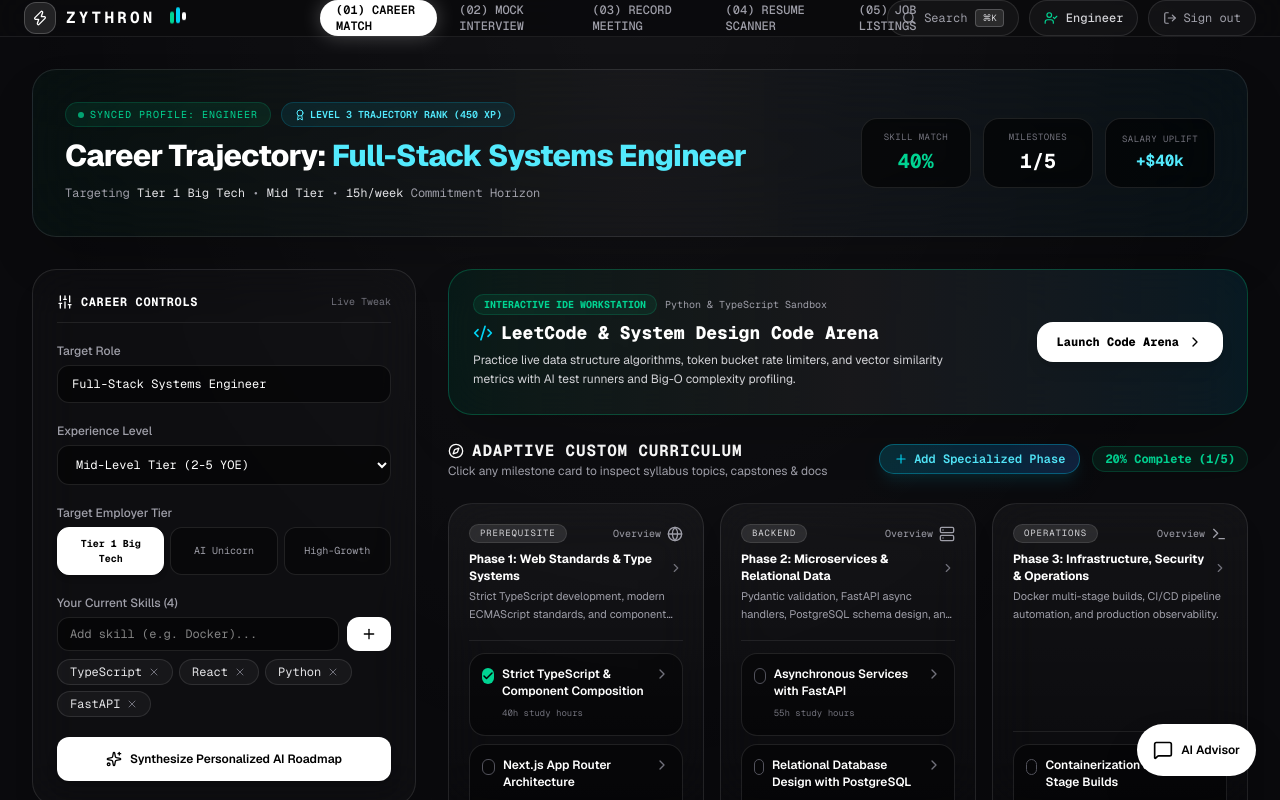
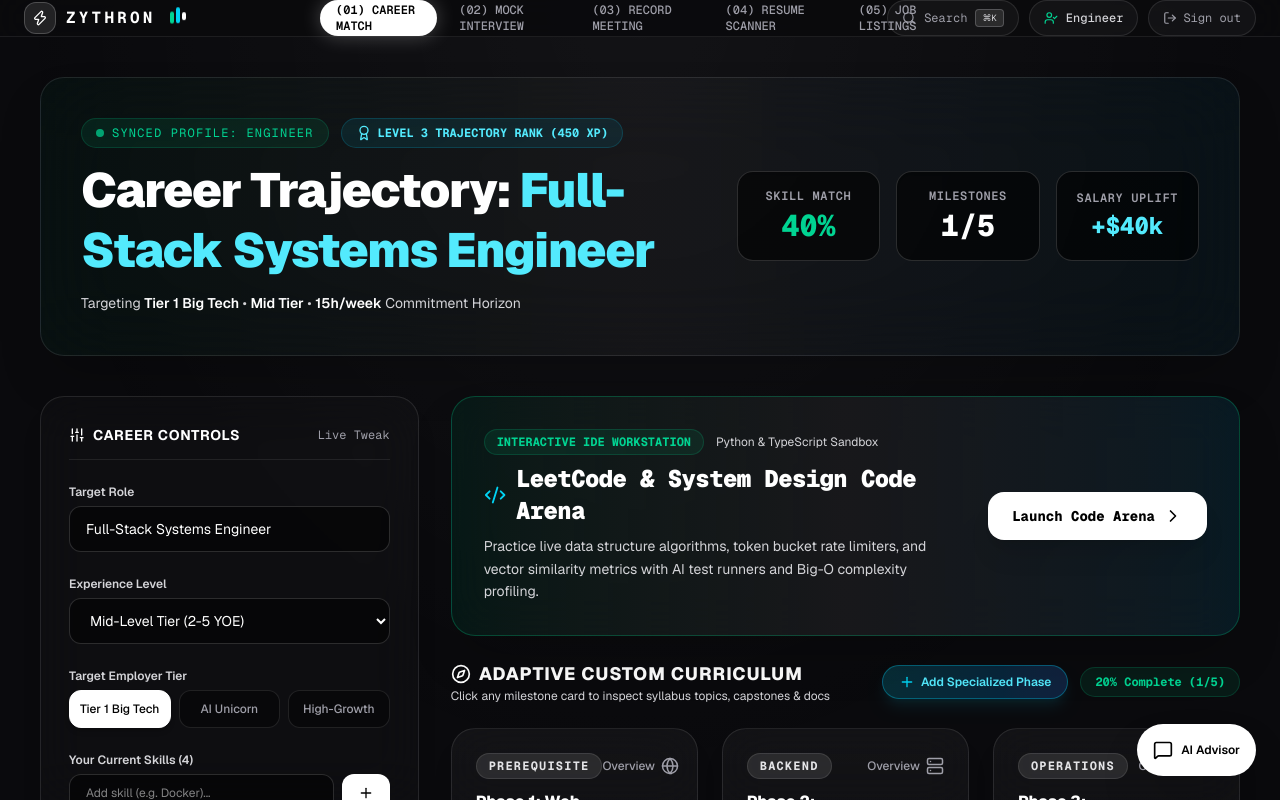
Before and after one commit to N-X-B/Zythron, a Next.js app in the folder frontend/: page /dashboard in a window 1280 px wide. Built offline with nearby package versions, Linux system fonts and the light colour scheme.

Commit message:
fix: Scale up layout typography, container width max-w-[1720px], paddings, and card text sizes

```diff
--- a/frontend/src/app/dashboard/page.tsx
+++ b/frontend/src/app/dashboard/page.tsx
@@ -1072,43 +1072,43 @@ export default function HyperPersonalizedCareerGuidance() {
       </header>
 
       {/* ─── MAIN CONTENT ─── */}
-      <main className="max-w-[1536px] w-full mx-auto p-6 md:p-8 space-y-8 relative z-10">
+      <main className="w-full max-w-[1720px] mx-auto p-6 md:p-10 space-y-10 relative z-10">
 
         {/* ─── 1. HYPER-PERSONALIZED DIAGNOSTIC HEADER BANNER ─── */}
-        <div className="relative overflow-hidden rounded-3xl border border-white/10 bg-gradient-to-r from-emerald-950/20 via-white/[0.03] to-cyan-950/20 p-6 md:p-8 backdrop-blur-2xl shadow-2xl">
-          <div className="flex flex-col md:flex-row md:items-center justify-between gap-6">
-            <div className="space-y-2">
-              <div className="flex flex-wrap items-center gap-2.5">
-                <span className="text-[10px] uppercase font-mono tracking-widest text-emerald-400 bg-emerald-500/10 border border-emerald-500/20 px-3 py-1 rounded-full flex items-center gap-1.5">
-                  <span className="w-1.5 h-1.5 rounded-full bg-emerald-400 animate-pulse" />
+        <div className="relative overflow-hidden rounded-3xl border border-white/10 bg-gradient-to-r from-emerald-950/20 via-white/[0.03] to-cyan-950/20 p-8 md:p-10 backdrop-blur-2xl shadow-2xl">
+          <div className="flex flex-col md:flex-row md:items-center justify-between gap-8">
+            <div className="space-y-3">
+              <div className="flex flex-wrap items-center gap-3">
+                <span className="text-xs uppercase font-mono tracking-widest text-emerald-400 bg-emerald-500/10 border border-emerald-500/20 px-3.5 py-1.5 rounded-full flex items-center gap-2">
+                  <span className="w-2 h-2 rounded-full bg-emerald-400 animate-pulse" />
                   Synced Profile: {userName}
                 </span>
-                <span className="text-[10px] uppercase font-mono text-cyan-300 bg-cyan-500/10 border border-cyan-500/20 px-3 py-1 rounded-full flex items-center gap-1 font-semibold">
-                  <Award className="h-3 w-3 text-cyan-300" />
+                <span className="text-xs uppercase font-mono text-cyan-300 bg-cyan-500/10 border border-cyan-500/20 px-3.5 py-1.5 rounded-full flex items-center gap-1.5 font-bold">
+                  <Award className="h-4 w-4 text-cyan-300" />
                   Level 3 Trajectory Rank (450 XP)
                 </span>
               </div>
-              <h1 className="text-2xl md:text-3xl font-extrabold text-white tracking-tight leading-snug">
+              <h1 className="text-3xl md:text-4xl lg:text-5xl font-black text-white tracking-tight leading-tight">
                 Career Trajectory: <span className="text-cyan-300">{formattedRoleTitle}</span>
               </h1>
-              <p className="text-xs text-zinc-400 font-mono leading-relaxed">
-                Targeting <span className="text-zinc-200">{targetCompanyTier}</span> • <span className="text-zinc-200">{experienceLevel} Tier</span> • <span className="text-zinc-200">{weeklyCommitmentHours}h/week</span> Commitment Horizon
+              <p className="text-sm text-zinc-300 font-sans leading-relaxed">
+                Targeting <span className="text-white font-semibold">{targetCompanyTier}</span> • <span className="text-white font-semibold">{experienceLevel} Tier</span> • <span className="text-white font-semibold">{weeklyCommitmentHours}h/week</span> Commitment Horizon
               </p>
             </div>
 
             {/* Diagnostic Metrics */}
-            <div className="grid grid-cols-3 gap-3 font-mono text-center shrink-0">
-              <div className="min-w-[110px] bg-black/60 border border-white/10 px-4 py-3 rounded-2xl flex flex-col items-center justify-center shadow-inner hover:border-white/20 transition-all">
-                <span className="text-[9px] text-zinc-500 uppercase tracking-wider block mb-0.5">Skill Match</span>
-                <span className="text-xl font-bold text-emerald-400">{skillMatchPercent}%</span>
-              </div>
-              <div className="min-w-[110px] bg-black/60 border border-white/10 px-4 py-3 rounded-2xl flex flex-col items-center justify-center shadow-inner hover:border-white/20 transition-all">
-                <span className="text-[9px] text-zinc-500 uppercase tracking-wider block mb-0.5">Milestones</span>
-                <span className="text-xl font-bold text-white">{completedCount}/{totalMilestones}</span>
-              </div>
-              <div className="min-w-[110px] bg-black/60 border border-white/10 px-4 py-3 rounded-2xl flex flex-col items-center justify-center shadow-inner hover:border-white/20 transition-all">
-                <span className="text-[9px] text-zinc-500 uppercase tracking-wider block mb-0.5">Salary Uplift</span>
-                <span className="text-base font-bold text-cyan-300">+${estimatedSalaryUplift / 1000}k</span>
+            <div className="grid grid-cols-3 gap-4 font-mono text-center shrink-0">
+              <div className="min-w-[125px] sm:min-w-[140px] bg-black/60 border border-white/15 px-5 py-4 rounded-2xl flex flex-col items-center justify-center shadow-inner hover:border-white/30 transition-all">
+                <span className="text-xs text-zinc-400 uppercase tracking-wider block mb-1 font-semibold">Skill Match</span>
+                <span className="text-2xl md:text-3xl font-extrabold text-emerald-400">{skillMatchPercent}%</span>
+              </div>
+              <div className="min-w-[125px] sm:min-w-[140px] bg-black/60 border border-white/15 px-5 py-4 rounded-2xl flex flex-col items-center justify-center shadow-inner hover:border-white/30 transition-all">
+                <span className="text-xs text-zinc-400 uppercase tracking-wider block mb-1 font-semibold">Milestones</span>
+                <span className="text-2xl md:text-3xl font-extrabold text-white">{completedCount}/{totalMilestones}</span>
+              </div>
+              <div className="min-w-[125px] sm:min-w-[140px] bg-black/60 border border-white/15 px-5 py-4 rounded-2xl flex flex-col items-center justify-center shadow-inner hover:border-white/30 transition-all">
+                <span className="text-xs text-zinc-400 uppercase tracking-wider block mb-1 font-semibold">Salary Uplift</span>
+                <span className="text-xl md:text-2xl font-extrabold text-cyan-300">+${estimatedSalaryUplift / 1000}k</span>
               </div>
             </div>
           </div>
@@ -1121,33 +1121,33 @@ export default function HyperPersonalizedCareerGuidance() {
           <div className="lg:col-span-4 space-y-6">
 
             {/* Parameter Adjustment Panel */}
-            <div className="rounded-3xl border border-white/10 bg-white/[0.02] p-6 backdrop-blur-xl space-y-5 shadow-xl">
-              <div className="flex items-center justify-between pb-3 border-b border-white/[0.08]">
-                <h3 className="text-xs font-bold text-white uppercase tracking-wider font-mono flex items-center gap-2">
+            <div className="rounded-3xl border border-white/10 bg-white/[0.02] p-7 backdrop-blur-xl space-y-6 shadow-xl">
+              <div className="flex items-center justify-between pb-3.5 border-b border-white/[0.08]">
+                <h3 className="text-sm font-bold text-white uppercase tracking-wider flex items-center gap-2">
                   <Sliders className="h-4 w-4 text-white" />
                   Career Controls
                 </h3>
-                <span className="text-[10px] font-mono text-zinc-500">Live Tweak</span>
+                <span className="text-xs font-mono text-zinc-400">Live Tweak</span>
               </div>
 
               {/* Target Role Input */}
               <div>
-                <label className="text-xs text-zinc-400 block mb-1.5 font-medium">Target Role</label>
+                <label className="text-xs text-zinc-300 block mb-1.5 font-semibold">Target Role</label>
                 <input
                   type="text"
                   value={preferredRole}
                   onChange={(e) => setPreferredRole(e.target.value)}
-                  className="w-full bg-black/50 border border-white/10 px-3.5 py-2.5 rounded-xl text-xs text-white focus:outline-none focus:border-white/40 font-mono"
+                  className="w-full bg-black/50 border border-white/15 px-4 py-3 rounded-xl text-sm text-white focus:outline-none focus:border-cyan-400 transition-colors"
                 />
               </div>
 
               {/* Experience Level Selector */}
               <div>
-                <label className="text-xs text-zinc-400 block mb-1.5 font-medium">Experience Level</label>
+                <label className="text-xs text-zinc-300 block mb-1.5 font-semibold">Experience Level</label>
                 <select
                   value={experienceLevel}
                   onChange={(e) => setExperienceLevel(e.target.value as any)}
-                  className="w-full bg-black/50 border border-white/10 px-3.5 py-2.5 rounded-xl text-xs text-white focus:outline-none focus:border-white/40 font-mono"
+                  className="w-full bg-black/50 border border-white/15 px-4 py-3 rounded-xl text-sm text-white focus:outline-none focus:border-cyan-400 transition-colors"
                 >
                   <option value="Junior">Junior Tier (0-2 YOE)</option>
                   <option value="Mid">Mid-Level Tier (2-5 YOE)</option>
@@ -1157,13 +1157,13 @@ export default function HyperPersonalizedCareerGuidance() {
 
               {/* Target Company Tier Selector */}
               <div>
-                <label className="text-xs text-zinc-400 block mb-1.5 font-medium">Target Employer Tier</label>
-                <div className="grid grid-cols-3 gap-1.5 font-mono text-[10px]">
+                <label className="text-xs text-zinc-300 block mb-1.5 font-semibold">Target Employer Tier</label>
+                <div className="grid grid-cols-3 gap-2 text-xs">
                   {(["Tier 1 Big Tech", "AI Unicorn", "High-Growth"] as const).map((tier) => (
                     <button
                       key={tier}
                       onClick={() => setTargetCompanyTier(tier)}
-                      className={`p-2 rounded-xl border text-center transition-all ${
+                      className={`py-2.5 px-2 rounded-xl border text-center font-medium transition-all ${
                         targetCompanyTier === tier
                           ? "bg-white text-black font-bold border-white shadow-md"
                           : "bg-black/40 border-white/10 text-zinc-400 hover:text-white"
@@ -1177,27 +1177,27 @@ export default function HyperPersonalizedCareerGuidance() {
 
               {/* Interactive Skill Chips Editor */}
               <div>
-                <label className="text-xs text-zinc-400 block mb-1.5 font-medium">Your Current Skills ({userSkills.length})</label>
-                <div className="flex gap-2 mb-2">
+                <label className="text-xs text-zinc-300 block mb-1.5 font-semibold">Your Current Skills ({userSkills.length})</label>
+                <div className="flex gap-2 mb-2.5">
                   <input
                     type="text"
                     value={skillInput}
                     onChange={(e) => setSkillInput(e.target.value)}
                     onKeyDown={(e) => e.key === "Enter" && handleAddSkill()}
                     placeholder="Add skill (e.g. Docker)..."
-                    className="flex-1 bg-black/50 border border-white/10 px-3 py-2 rounded-xl text-xs text-white focus:outline-none font-mono"
+                    className="flex-1 bg-black/50 border border-white/15 px-4 py-2.5 rounded-xl text-xs text-white focus:outline-none focus:border-cyan-400"
                   />
-                  <button onClick={handleAddSkill} className="bg-white text-black px-3.5 py-2 rounded-xl text-xs font-semibold hover:bg-zinc-200 transition-colors">
+                  <button onClick={handleAddSkill} className="bg-white text-black px-4 py-2.5 rounded-xl text-xs font-bold hover:bg-zinc-200 transition-colors">
                     <Plus className="h-4 w-4" />
                   </button>
                 </div>
 
-                <div className="flex flex-wrap gap-1.5 max-h-32 overflow-y-auto">
+                <div className="flex flex-wrap gap-2 max-h-36 overflow-y-auto">
                   {userSkills.map((s) => (
-                    <span key={s.name} className="inline-flex items-center gap-1.5 text-xs bg-white/[0.04] text-zinc-200 px-3 py-1 rounded-full border border-white/10 font-mono">
+                    <span key={s.name} className="inline-flex items-center gap-2 text-xs bg-white/[0.06] text-zinc-200 px-3.5 py-1.5 rounded-full border border-white/15 font-medium">
                       {s.name}
-                      <button onClick={() => handleRemoveSkill(s.name)} className="text-zinc-500 hover:text-white">
-                        <X className="h-3 w-3" />
+                      <button onClick={() => handleRemoveSkill(s.name)} className="text-zinc-400 hover:text-white">
+                        <X className="h-3.5 w-3.5" />
                       </button>
                     </span>
                   ))}
@@ -1208,7 +1208,7 @@ export default function HyperPersonalizedCareerGuidance() {
               <button
                 onClick={handleSynthesizeAIRoadmap}
                 disabled={isGeneratingRoadmap}
-                className="w-full bg-white text-black font-semibold py-3.5 rounded-xl text-xs hover:bg-zinc-200 transition-all flex items-center justify-center gap-2 cursor-pointer shadow-lg disabled:opacity-50"
+                className="w-full bg-white text-black font-extrabold py-4 rounded-2xl text-sm hover:bg-zinc-200 transition-all flex items-center justify-center gap-2.5 cursor-pointer shadow-xl disabled:opacity-50"
               >
                 {isGeneratingRoadmap ? (
                   <>
@@ -1312,84 +1312,84 @@ export default function HyperPersonalizedCareerGuidance() {
           <div className="lg:col-span-8 space-y-6">
 
             {/* 🚀 PROMINENT CODE ARENA WORKSTATION CARD */}
-            <div className="rounded-3xl border border-emerald-500/30 bg-gradient-to-r from-emerald-950/40 via-zinc-900 to-cyan-950/40 p-6 backdrop-blur-xl shadow-2xl flex flex-col md:flex-row items-start md:items-center justify-between gap-4 font-mono relative overflow-hidden group">
-              <div className="space-y-1 z-10">
-                <div className="flex items-center gap-2">
-                  <span className="text-[10px] uppercase font-bold text-emerald-400 bg-emerald-500/10 border border-emerald-500/20 px-2.5 py-0.5 rounded-full">
+            <div className="rounded-3xl border border-emerald-500/30 bg-gradient-to-r from-emerald-950/40 via-zinc-900 to-cyan-950/40 p-7 md:p-8 backdrop-blur-xl shadow-2xl flex flex-col md:flex-row items-start md:items-center justify-between gap-6 font-mono relative overflow-hidden group">
+              <div className="space-y-2 z-10">
+                <div className="flex items-center gap-3">
+                  <span className="text-xs uppercase font-bold text-emerald-400 bg-emerald-500/10 border border-emerald-500/20 px-3 py-1 rounded-full">
                     Interactive IDE Workstation
                   </span>
-                  <span className="text-[10px] text-zinc-400">Python & TypeScript Sandbox</span>
-                </div>
-                <h3 className="text-lg font-extrabold text-white flex items-center gap-2">
-                  <Code2 className="h-5 w-5 text-cyan-400" />
+                  <span className="text-xs text-zinc-300 font-sans">Python & TypeScript Sandbox</span>
+                </div>
+                <h3 className="text-xl md:text-2xl font-black text-white flex items-center gap-2.5 tracking-tight">
+                  <Code2 className="h-6 w-6 text-cyan-400" />
                   LeetCode & System Design Code Arena
                 </h3>
-                <p className="text-xs text-zinc-300 font-sans max-w-lg leading-relaxed">
+                <p className="text-sm text-zinc-300 font-sans max-w-xl leading-relaxed">
                   Practice live data structure algorithms, token bucket rate limiters, and vector similarity metrics with AI test runners and Big-O complexity profiling.
                 </p>
               </div>
 
               <Link
                 href="/code-arena"
-                className="z-10 bg-white text-black font-extrabold px-5 py-3 rounded-2xl text-xs hover:bg-zinc-200 transition-all flex items-center gap-2 shrink-0 shadow-lg group-hover:scale-105"
+                className="z-10 bg-white text-black font-extrabold px-6 py-3.5 rounded-2xl text-sm hover:bg-zinc-200 transition-all flex items-center gap-2 shrink-0 shadow-xl group-hover:scale-105"
               >
                 <span>Launch Code Arena</span>
-                <ChevronRight className="h-4 w-4" />
+                <ChevronRight className="h-5 w-5" />
               </Link>
             </div>
 
             {/* 3 Phase Cards Header */}
             <div className="flex flex-col sm:flex-row sm:items-center justify-between gap-4">
               <div>
-                <h2 className="text-base font-bold text-white uppercase tracking-wider font-mono flex items-center gap-2">
-                  <Compass className="h-4 w-4 text-white" />
+                <h2 className="text-lg font-extrabold text-white uppercase tracking-wider flex items-center gap-2">
+                  <Compass className="h-5 w-5 text-white" />
                   Adaptive Custom Curriculum
                 </h2>
-                <p className="text-xs text-zinc-400">Click any milestone card to inspect syllabus topics, capstones & docs</p>
+                <p className="text-xs text-zinc-300">Click any milestone card to inspect syllabus topics, capstones & docs</p>
               </div>
               <div className="flex items-center gap-3">
                 <button
                   onClick={() => setShowAddPhaseModal(true)}
-                  className="px-3.5 py-1.5 rounded-full bg-gradient-to-r from-cyan-500/20 to-blue-500/20 hover:from-cyan-500/30 hover:to-blue-500/30 text-cyan-300 border border-cyan-500/40 text-xs font-mono font-semibold transition-all flex items-center gap-1.5 shadow-lg shadow-cyan-500/10 active:scale-95"
+                  className="px-4 py-2 rounded-full bg-gradient-to-r from-cyan-500/20 to-blue-500/20 hover:from-cyan-500/30 hover:to-blue-500/30 text-cyan-300 border border-cyan-500/40 text-xs font-semibold transition-all flex items-center gap-1.5 shadow-lg shadow-cyan-500/10 active:scale-95 cursor-pointer"
                 >
-                  <Plus className="h-3.5 w-3.5 text-cyan-400" />
+                  <Plus className="h-4 w-4 text-cyan-400" />
                   Add Specialized Phase
                 </button>
-                <span className="text-xs font-mono font-bold text-emerald-400 bg-emerald-500/10 border border-emerald-500/20 px-3 py-1 rounded-full">
-                  {progressPercent}% Complete ({completedCount}/5)
+                <span className="text-xs font-mono font-bold text-emerald-400 bg-emerald-500/10 border border-emerald-500/20 px-3.5 py-1.5 rounded-full">
+                  {progressPercent}% Complete ({completedCount}/{totalMilestones})
                 </span>
               </div>
             </div>
 
             {/* 3 Phase Parallel Grid */}
-            <div className="grid grid-cols-1 md:grid-cols-3 gap-4">
+            <div className="grid grid-cols-1 md:grid-cols-3 gap-6">
               {activeRoadmapPhases.map((phase) => {
                 const PhaseIcon = phase.icon;
                 return (
                   <div
                     key={phase.id}
                     onClick={() => setActiveModalPhase(phase)}
-                    className="rounded-3xl border border-white/10 bg-gradient-to-b from-white/[0.04] to-transparent p-5 space-y-4 flex flex-col justify-between backdrop-blur-xl shadow-xl hover:border-cyan-500/40 transition-all cursor-pointer group relative"
+                    className="rounded-3xl border border-white/10 bg-gradient-to-b from-white/[0.04] to-transparent p-6 space-y-5 flex flex-col justify-between backdrop-blur-xl shadow-xl hover:border-cyan-500/40 transition-all cursor-pointer group relative min-h-[340px]"
                   >
                     <div>
-                      <div className="flex items-center justify-between mb-2">
-                        <span className="text-[9px] font-mono uppercase tracking-widest px-2.5 py-0.5 rounded-full bg-white/10 text-zinc-300 border border-white/10">
+                      <div className="flex items-center justify-between mb-3">
+                        <span className="text-xs font-mono uppercase tracking-widest px-3 py-1 rounded-full bg-white/10 text-zinc-200 border border-white/10 font-bold">
                           {phase.badge}
                         </span>
                         <div className="flex items-center gap-1.5 text-zinc-400 group-hover:text-cyan-300 transition-colors">
-                          <span className="text-[10px] font-mono">Overview</span>
-                          <PhaseIcon className="h-4 w-4" />
+                          <span className="text-xs font-medium">Overview</span>
+                          <PhaseIcon className="h-4.5 w-4.5" />
                         </div>
                       </div>
-                      <h3 className="text-xs font-bold text-white group-hover:text-cyan-300 transition-colors leading-snug mb-1 flex items-center justify-between">
+                      <h3 className="text-sm md:text-base font-extrabold text-white group-hover:text-cyan-300 transition-colors leading-snug mb-1.5 flex items-center justify-between">
                         <span>{phase.title}</span>
-                        <ChevronRight className="h-3.5 w-3.5 text-zinc-500 group-hover:text-cyan-300 transition-colors shrink-0" />
+                        <ChevronRight className="h-4 w-4 text-zinc-400 group-hover:text-cyan-300 transition-colors shrink-0 ml-1" />
                       </h3>
-                      <p className="text-[11px] text-zinc-400 leading-relaxed line-clamp-2">{phase.description}</p>
+                      <p className="text-xs md:text-sm text-zinc-300 leading-relaxed line-clamp-3">{phase.description}</p>
                     </div>
 
                     {/* Milestones inside Phase */}
-                    <div className="space-y-2 pt-3 border-t border-white/[0.08]">
+                    <div className="space-y-2.5 pt-4 border-t border-white/[0.08]">
                       {phase.milestones.map((m) => {
                         const isDone = completedMilestones[m.id];
                         return (
@@ -1399,29 +1399,29 @@ export default function HyperPersonalizedCareerGuidance() {
                               e.stopPropagation();
                               setActiveModalMilestone(m);
                             }}
-                            className="p-3 rounded-2xl border bg-black/40 border-white/10 hover:border-white/30 transition-all cursor-pointer group/m"
+                            className="p-3.5 rounded-2xl border bg-black/40 border-white/10 hover:border-white/30 transition-all cursor-pointer group/m"
                           >
-                            <div className="flex items-start justify-between gap-2">
-                              <div className="flex items-start gap-2">
+                            <div className="flex items-start justify-between gap-2.5">
+                              <div className="flex items-start gap-2.5">
                                 <button
                                   onClick={(e) => {
                                     e.stopPropagation();
                                     toggleMilestone(m.id);
                                   }}
-                                  className={`mt-0.5 h-4 w-4 rounded-md flex items-center justify-center transition-colors ${
+                                  className={`mt-0.5 h-4.5 w-4.5 rounded-md flex items-center justify-center transition-colors ${
                                     isDone ? "bg-emerald-400 text-black" : "border border-zinc-600 hover:border-zinc-300"
                                   }`}
                                 >
-                                  {isDone && <Check className="h-3 w-3 stroke-[3]" />}
+                                  {isDone && <Check className="h-3.5 w-3.5 stroke-[3]" />}
                                 </button>
                                 <div>
-                                  <h4 className="text-xs font-semibold text-white group-hover/m:text-cyan-300 transition-colors leading-snug">
+                                  <h4 className="text-xs md:text-sm font-bold text-white group-hover/m:text-cyan-300 transition-colors leading-snug">
                                     {m.title}
                                   </h4>
-                                  <span className="text-[9px] font-mono text-zinc-500">{m.workloadHours}h study hours</span>
+                                  <span className="text-xs font-mono text-zinc-400">{m.workloadHours}h study hours</span>
                                 </div>
                               </div>
-                              <ChevronRight className="h-4 w-4 text-zinc-500 group-hover/m:text-white transition-colors shrink-0" />
+                              <ChevronRight className="h-4 w-4 text-zinc-400 group-hover/m:text-white transition-colors shrink-0 mt-0.5" />
                             </div>
                           </div>
                         );
```
